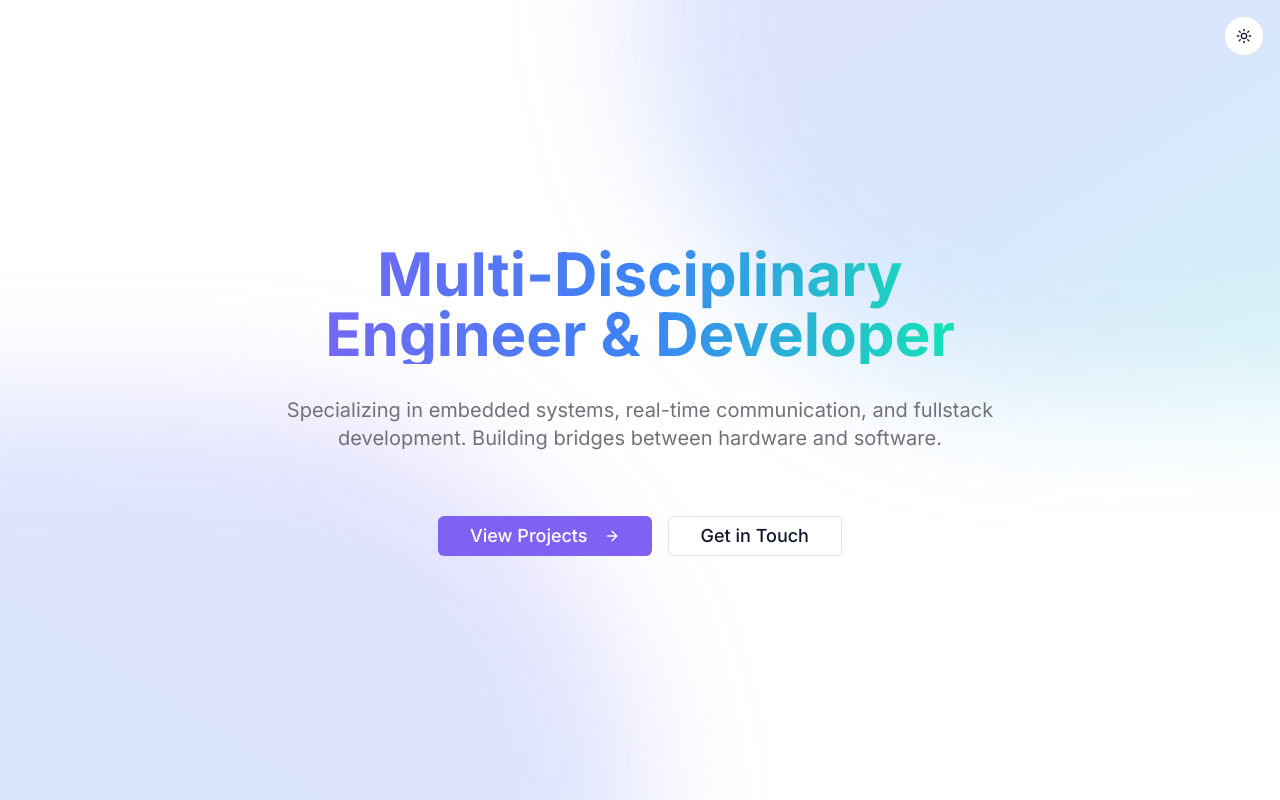
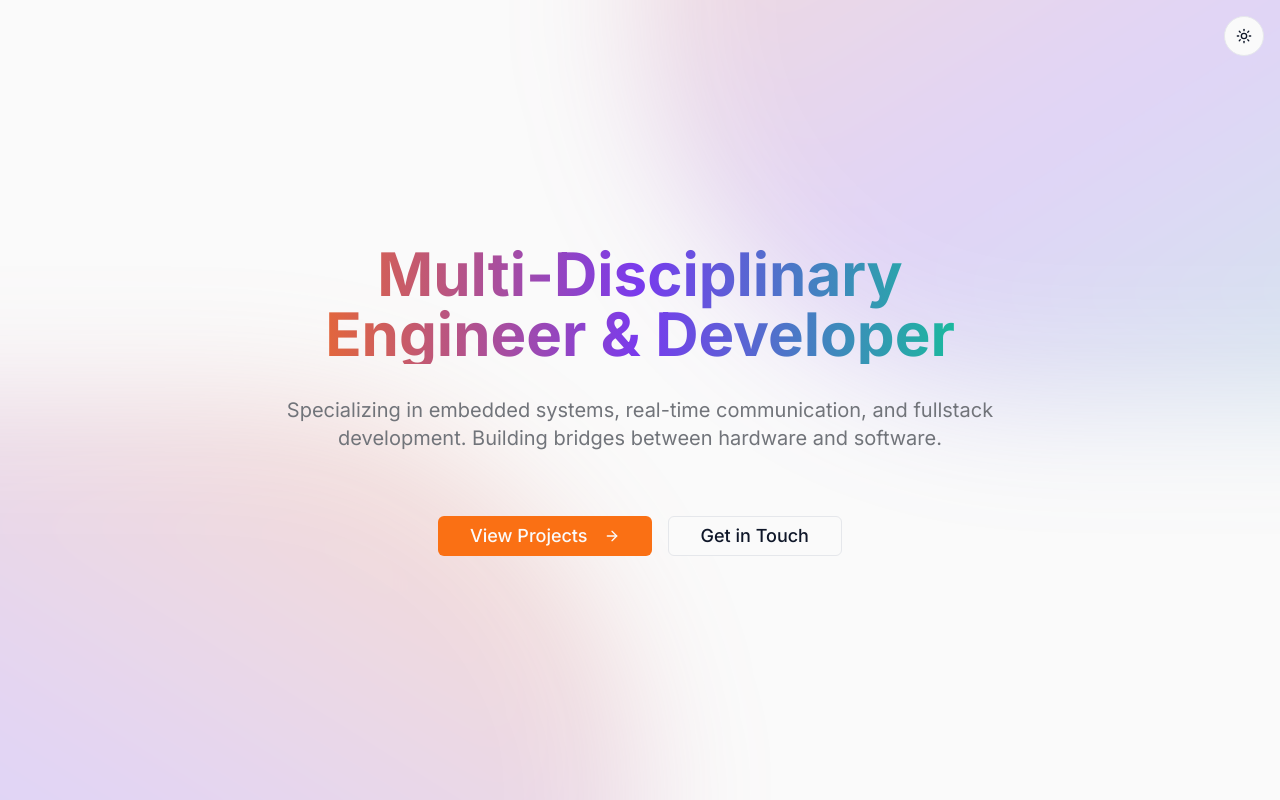
Before and after one commit to nolad131/sync-smart-nexus, a React (Vite) app: page / in a window 1280 px wide. Shown: the top 800 px of the page. Built offline with nearby package versions, Linux system fonts and the light colour scheme.

Commit message:
Refactor: Update color palette for theme
This commit updates the color palette to use a simple-modern design with big borders and contrasted borders. The white color is also adjusted.

```diff
--- a/src/index.css
+++ b/src/index.css
@@ -7,48 +7,48 @@
 
 @layer base {
   :root {
-    --background: 0 0% 100%;
+    --background: 0 0% 98%;
     --foreground: 222 47% 11%;
-    --card: 0 0% 100%;
+    --card: 0 0% 98%;
     --card-foreground: 222 47% 11%;
-    --popover: 0 0% 100%;
+    --popover: 0 0% 98%;
     --popover-foreground: 222 47% 11%;
-    --primary: 252 87% 67%;
-    --primary-foreground: 0 0% 100%;
-    --secondary: 217 91% 60%;
-    --secondary-foreground: 0 0% 100%;
-    --accent: 159 94% 51%;
-    --accent-foreground: 0 0% 100%;
-    --muted: 240 4.8% 95.9%;
-    --muted-foreground: 240 3.8% 46.1%;
-    --destructive: 0 84.2% 60.2%;
+    --primary: 24 96% 53%;
+    --primary-foreground: 0 0% 98%;
+    --secondary: 261 84% 58%;
+    --secondary-foreground: 0 0% 98%;
+    --accent: 159 94% 43%;
+    --accent-foreground: 0 0% 98%;
+    --muted: 220 5% 96%;
+    --muted-foreground: 220 4% 46%;
+    --destructive: 0 84% 60%;
     --destructive-foreground: 0 0% 98%;
-    --border: 240 5.9% 90%;
-    --input: 240 5.9% 90%;
-    --ring: 240 5.9% 10%;
+    --border: 220 13% 91%;
+    --input: 220 13% 91%;
+    --ring: 222 47% 11%;
     --radius: 0.5rem;
   }
 
   .dark {
     --background: 222 47% 11%;
-    --foreground: 0 0% 100%;
+    --foreground: 0 0% 98%;
     --card: 222 47% 11%;
-    --card-foreground: 0 0% 100%;
+    --card-foreground: 0 0% 98%;
     --popover: 222 47% 11%;
-    --popover-foreground: 0 0% 100%;
-    --primary: 252 87% 67%;
-    --primary-foreground: 0 0% 100%;
-    --secondary: 217 91% 60%;
-    --secondary-foreground: 0 0% 100%;
-    --accent: 159 94% 51%;
-    --accent-foreground: 0 0% 100%;
-    --muted: 217 32.6% 17.5%;
-    --muted-foreground: 215 20.2% 65.1%;
-    --destructive: 0 62.8% 30.6%;
+    --popover-foreground: 0 0% 98%;
+    --primary: 24 96% 53%;
+    --primary-foreground: 0 0% 98%;
+    --secondary: 261 84% 58%;
+    --secondary-foreground: 0 0% 98%;
+    --accent: 159 94% 43%;
+    --accent-foreground: 0 0% 98%;
+    --muted: 217 33% 18%;
+    --muted-foreground: 215 20% 65%;
+    --destructive: 0 63% 31%;
     --destructive-foreground: 0 0% 98%;
-    --border: 217 32.6% 17.5%;
-    --input: 217 32.6% 17.5%;
-    --ring: 224 71.4% 4.1%;
+    --border: 217 33% 18%;
+    --input: 217 33% 18%;
+    --ring: 224 71% 4%;
   }
 
   * {
@@ -59,6 +59,10 @@
     @apply bg-background text-foreground font-inter antialiased;
   }
 
+  .card {
+    @apply border-2 rounded-xl shadow-sm transition-all duration-200;
+  }
+
   .gradient-text {
     @apply bg-gradient-to-r from-primary via-secondary to-accent bg-clip-text text-transparent;
   }
@@ -66,11 +70,11 @@
 
 @layer components {
   .card-hover {
-    @apply transition-all duration-300 hover:scale-[1.02] hover:shadow-xl;
+    @apply transition-all duration-300 hover:scale-[1.02] hover:shadow-xl border-2;
   }
 
   .nav-link {
-    @apply px-4 py-2 rounded-lg transition-colors hover:bg-muted;
+    @apply px-4 py-2 rounded-lg transition-colors hover:bg-muted border-2;
   }
 
   .gradient-text {
@@ -84,6 +88,6 @@
 
 @layer utilities {
   .glass-effect {
-    @apply backdrop-blur-lg bg-opacity-10 bg-white border border-opacity-20 border-white;
+    @apply backdrop-blur-lg bg-opacity-10 bg-white border-2 border-opacity-20 border-white;
   }
 }
```
